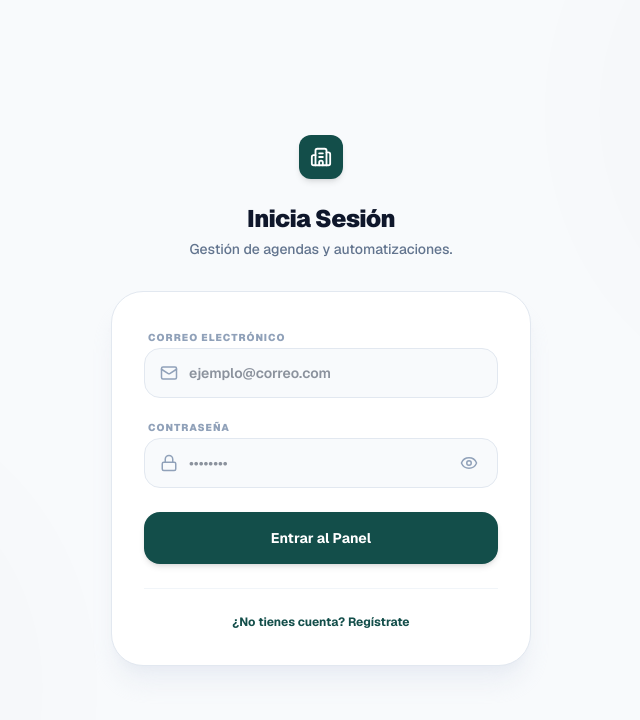
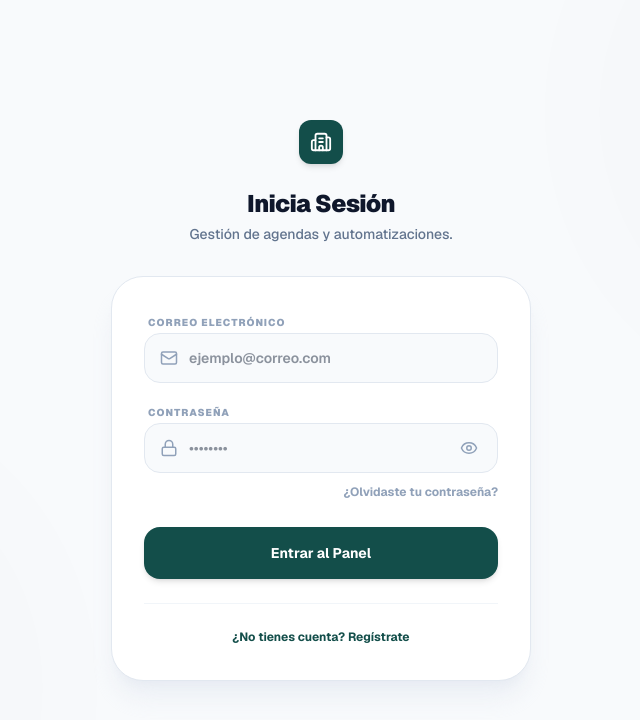
Before and after one commit to 42labaianswer/ianswer, a Next.js app: page /login in a window 1280 px wide. Shown: the top 720 px of the page, without its empty margins (319-959 px from the left). Built offline with nearby package versions, Linux system fonts and the light colour scheme; no server answers; the database is empty.

Commit message:
feat: Forgot password updated with correct data

```diff
--- a/src/app/forgot-password/page.tsx
+++ b/src/app/forgot-password/page.tsx
@@ -7,7 +7,6 @@
 // Página pública: el usuario ingresa su email para recibir el link de reset.
 // Estilo consistente con /login.
 // ----------------------------------------------------------------------------
-import { loadPlatformBranding } from '../../lib/siteSettings'
 import { useState, useEffect } from 'react';
 import Link from 'next/link';
 import { useMutation } from '@tanstack/react-query';
@@ -15,12 +14,10 @@ import toast from 'react-hot-toast';
 import { Loader2, Mail, ArrowLeft, CheckCircle2 } from 'lucide-react';
 import { supabase } from '../../lib/supabase';
 import IAnswerLoader from '../../components/IAnswerLoader'
-const branding = await loadPlatformBranding()
-  const brandName = branding.name || 'Plataforma'
 export default function ForgotPasswordPage() {
   const [email, setEmail] = useState('');
   const [submitted, setSubmitted] = useState(false);
-  const [platform, setPlatform] = useState<{ logo_url?: string; icon_url?: string }>({});
+  const [platform, setPlatform] = useState<{ name?: string; logo_url?: string; icon_url?: string }>({});
   const [themeColors, setThemeColors] = useState({
     bgHeader: '#134e4a',
     accent: '#3ecf8e',
@@ -31,7 +28,7 @@ export default function ForgotPasswordPage() {
     async function loadDesign() {
       try {
         const [platRes, tplRes] = await Promise.all([
-          supabase.from('platform_settings').select('logo_url, icon_url').single(),
+          supabase.from('platform_settings').select('name, logo_url, icon_url').single(),
           supabase
             .from('templates')
             .select('theme_color, accent_color')
@@ -101,7 +98,7 @@ export default function ForgotPasswordPage() {
             Revisa tu correo
           </h1>
           <p className="mt-3 text-center text-sm leading-relaxed text-slate-600">
-            Si <strong className="text-slate-900">{email}</strong> está registrado en  {brandName},
+            Si <strong className="text-slate-900">{email}</strong> está registrado en  {platform.name || 'Plataforma'},
             recibirás un enlace para restablecer tu contraseña en los próximos minutos.
           </p>
           <p className="mt-2 text-center text-xs text-slate-500">
@@ -145,7 +142,7 @@ export default function ForgotPasswordPage() {
           <div className="mb-6 flex justify-center">
             <img
               src={platform.logo_url}
-              alt=" {brandName}"
+              alt=" {platform.name || 'Plataforma'}"
               className="h-10 object-contain"
             />
           </div>
--- a/src/app/login/page.tsx
+++ b/src/app/login/page.tsx
@@ -4,6 +4,7 @@
 
 import { useState, useEffect } from 'react'
 import { useRouter, useSearchParams } from 'next/navigation'
+import Link from 'next/link'
 import { supabase } from '../../lib/supabase'
 import { useMutation } from '@tanstack/react-query'
 import toast from 'react-hot-toast'
@@ -200,6 +201,16 @@ export default function LoginPage() {
                   {showPassword ? <EyeOff size={18} /> : <Eye size={18} />}
                 </button>
               </div>
+              {isLogin && (
+                <div className="text-right">
+                  <Link
+                    href="/forgot-password"
+                    className="text-xs font-bold text-slate-400 hover:text-slate-600 transition-colors"
+                  >
+                    ¿Olvidaste tu contraseña?
+                  </Link>
+                </div>
+              )}
             </div>
 
             {!isLogin && (
--- a/src/components/WorkspaceContext.tsx
+++ b/src/components/WorkspaceContext.tsx
@@ -21,10 +21,6 @@ import { supabase } from '../lib/supabase'
 //   - Se mantiene la misma forma de consumir desde componentes para minimizar
 //     cambios en el resto del código.
 // ============================================================================
-import { loadPlatformBranding } from '../lib/siteSettings'
-
- const branding = await loadPlatformBranding()
-  const brandName = branding.name || 'Plataforma'
 
 // ── Protección contra llamadas colgadas ──────────────────────────────────
 // `refreshWorkspace()` encadena varias llamadas a Supabase (selects + RPCs).
```
